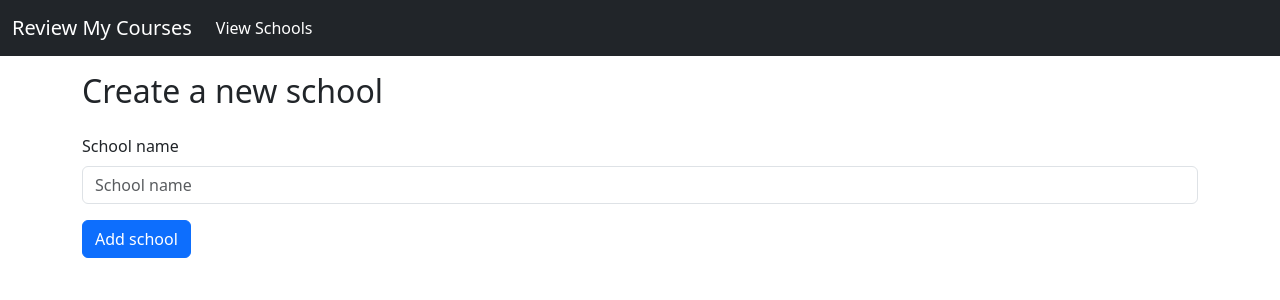
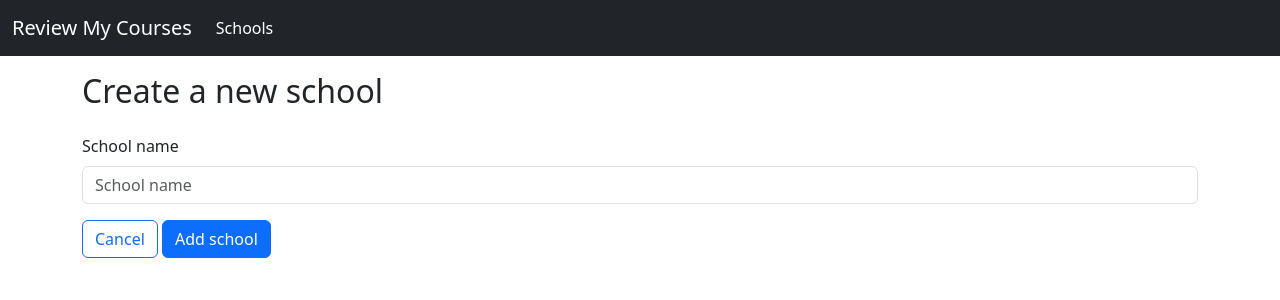
Before and after one commit to nkallem/review_my_courses, a Django app: page /new_school/ in a window 1280 px wide. Shown: the top 300 px of the page. Run offline with Django 4.2, Linux system fonts and the light colour scheme; some libraries are stand-ins or nearby versions.

Commit message:
Added cancel button on new_school.html

```diff
--- a/review_my_courses/templates/review_my_courses/base.html
+++ b/review_my_courses/templates/review_my_courses/base.html
@@ -24,7 +24,7 @@
           <ul class="navbar-nav me-auto mb-2 mb-lg-0">
             <li class="nav-item">
               <a class="nav-link active" aria-current="page"
-                 href="{% url 'review_my_courses:schools' %}">View Schools</a>
+                 href="{% url 'review_my_courses:schools' %}">Schools</a>
             </li>
             {% block page_nav %}{% endblock page_nav %}
           </ul>
--- a/review_my_courses/templates/review_my_courses/new_school.html
+++ b/review_my_courses/templates/review_my_courses/new_school.html
@@ -9,6 +9,7 @@
     <form action="{% url 'review_my_courses:new_school' %}" method="post">
         {% csrf_token %}
         {% bootstrap_form form %}
+        <a href="{% url 'review_my_courses:schools' %}" id="cancel" class="btn btn-outline-primary">Cancel</a>
         <button name="submit" class="btn btn-primary">Add school</button>
     </form>
 
```
